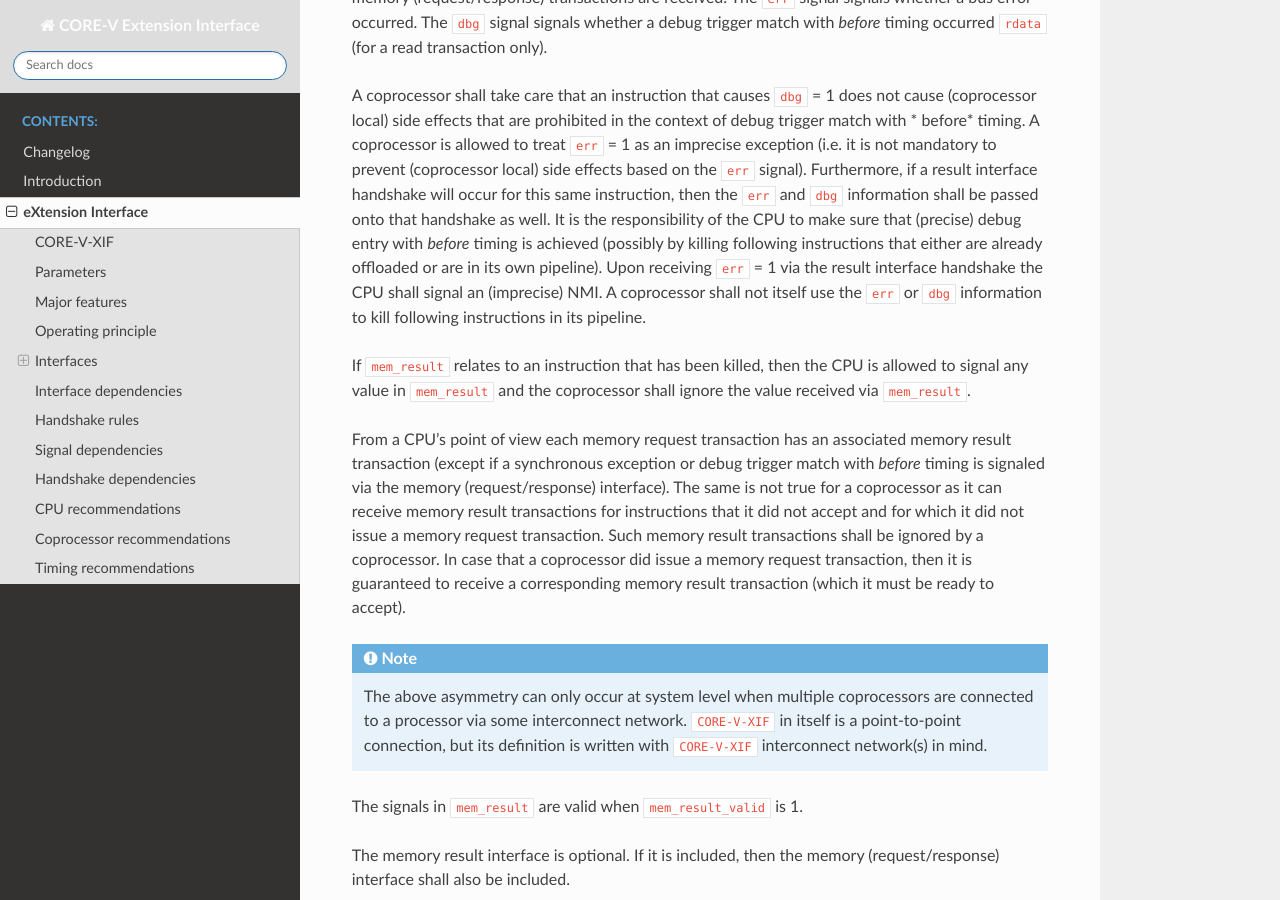
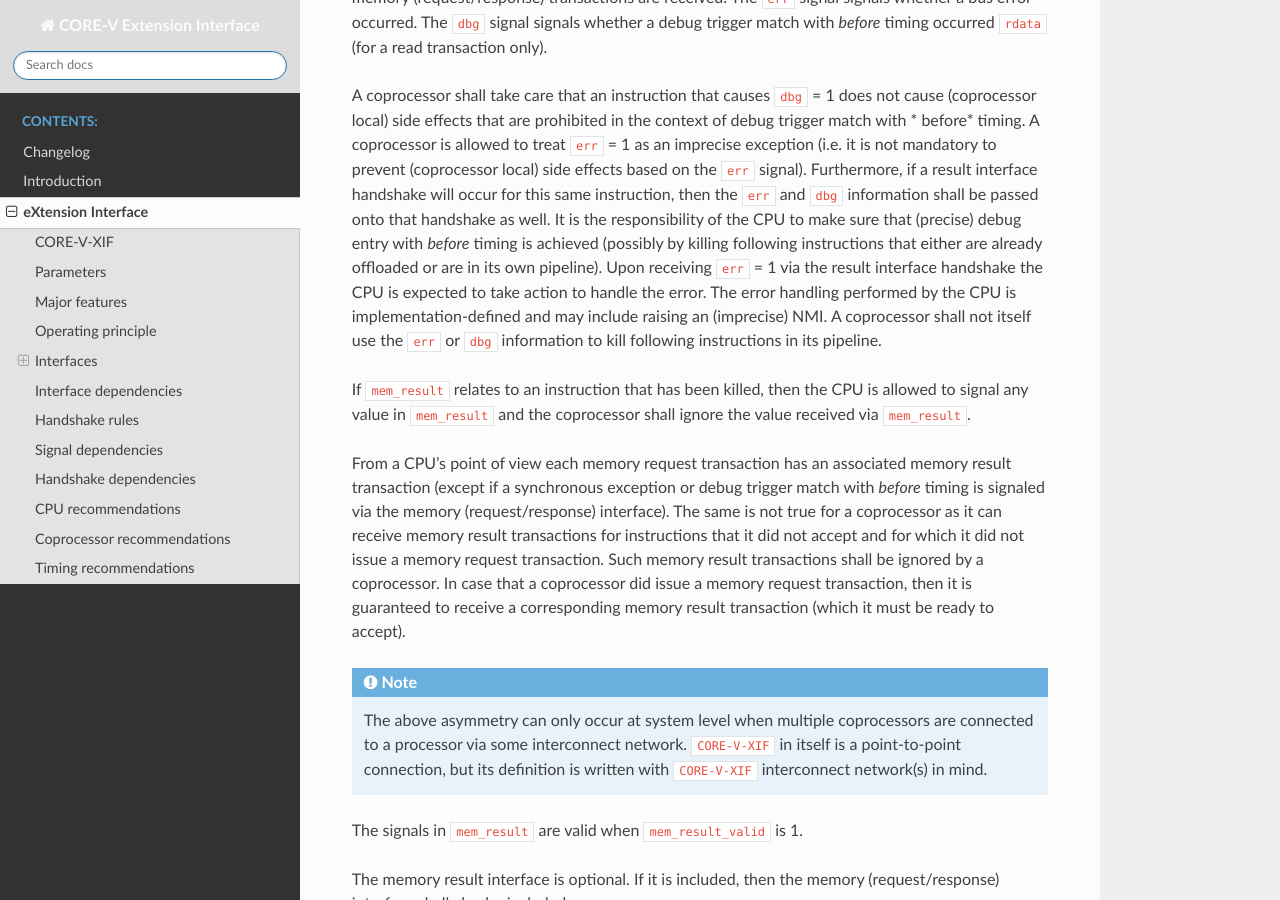
Before and after one commit to openhwgroup/core-v-xif, a Sphinx documentation site: the page built from docs/source/x_ext.rst, in a window 1280 px wide and 900 px high, scrolled down 18530 px. Built offline with Sphinx 7.4.7 and the Read the Docs theme 2.0.0, drawn with Linux system fonts in a browser that asks for light colours.

Commit message:
Minor change regarding handling of bus error condition - The processor is no longer required to raise NMI, it is only suggested - Clarified that action upon error condition is responsibility of the processor

```diff
--- a/docs/source/x_ext.rst
+++ b/docs/source/x_ext.rst
@@ -815,7 +815,9 @@ signals whether a debug trigger match with *before* timing occurred ``rdata`` (f
 A |coprocessor| shall take care that an instruction that causes ``dbg`` = 1 does not cause (|coprocessor| local) side effects that are prohibited in the context of
 debug trigger match with * before* timing. A |coprocessor| is allowed to treat ``err`` = 1 as an imprecise exception (i.e. it is not mandatory to prevent (|coprocessor| local)
 side effects based on the ``err`` signal).
-Furthermore, if a result interface handshake will occur for this same instruction, then the ``err`` and ``dbg`` information shall be passed onto that handshake as well. It is the responsibility of the |processor| to make sure that (precise) debug entry with *before* timing is achieved (possibly by killing following instructions that either are already offloaded or are in its own pipeline). Upon receiving ``err`` = 1 via the result interface handshake the |processor| shall signal an (imprecise) NMI.
+Furthermore, if a result interface handshake will occur for this same instruction, then the ``err`` and ``dbg`` information shall be passed onto that handshake as well. It is the responsibility of the |processor| to make sure that (precise) debug entry with *before* timing is achieved (possibly by killing following instructions that either are already offloaded or are in its own pipeline).
+Upon receiving ``err`` = 1 via the result interface handshake the |processor| is expected to take action to handle the error.
+The error handling performed by the |processor| is implementation-defined and may include raising an (imprecise) NMI.
 A |coprocessor| shall not itself use the ``err`` or ``dbg`` information to kill following instructions in its pipeline.
 
 If ``mem_result`` relates to an instruction that has been killed, then the |processor| is allowed to signal any value in ``mem_result`` and the |coprocessor| shall ignore the value received via ``mem_result``.
```
